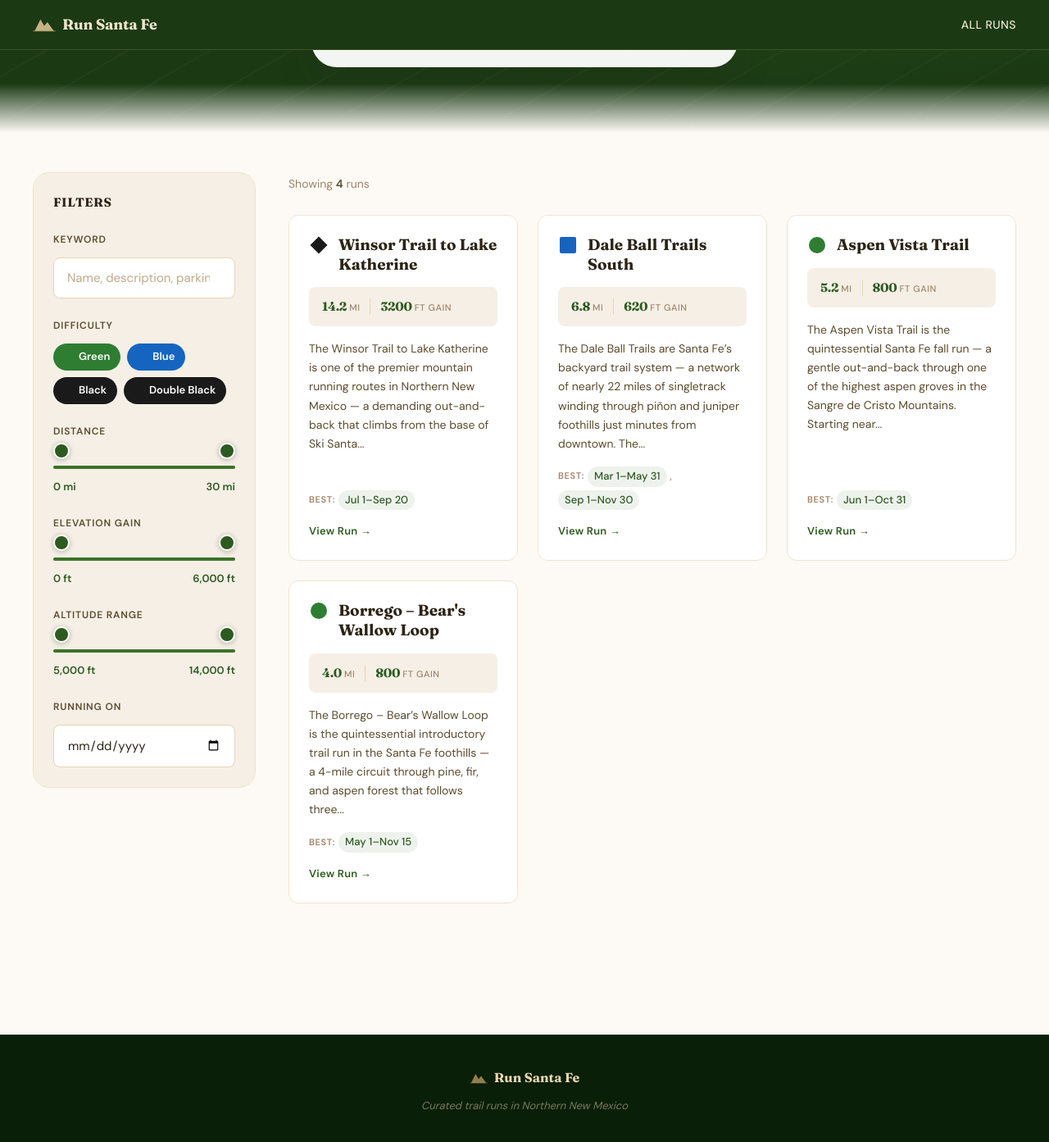
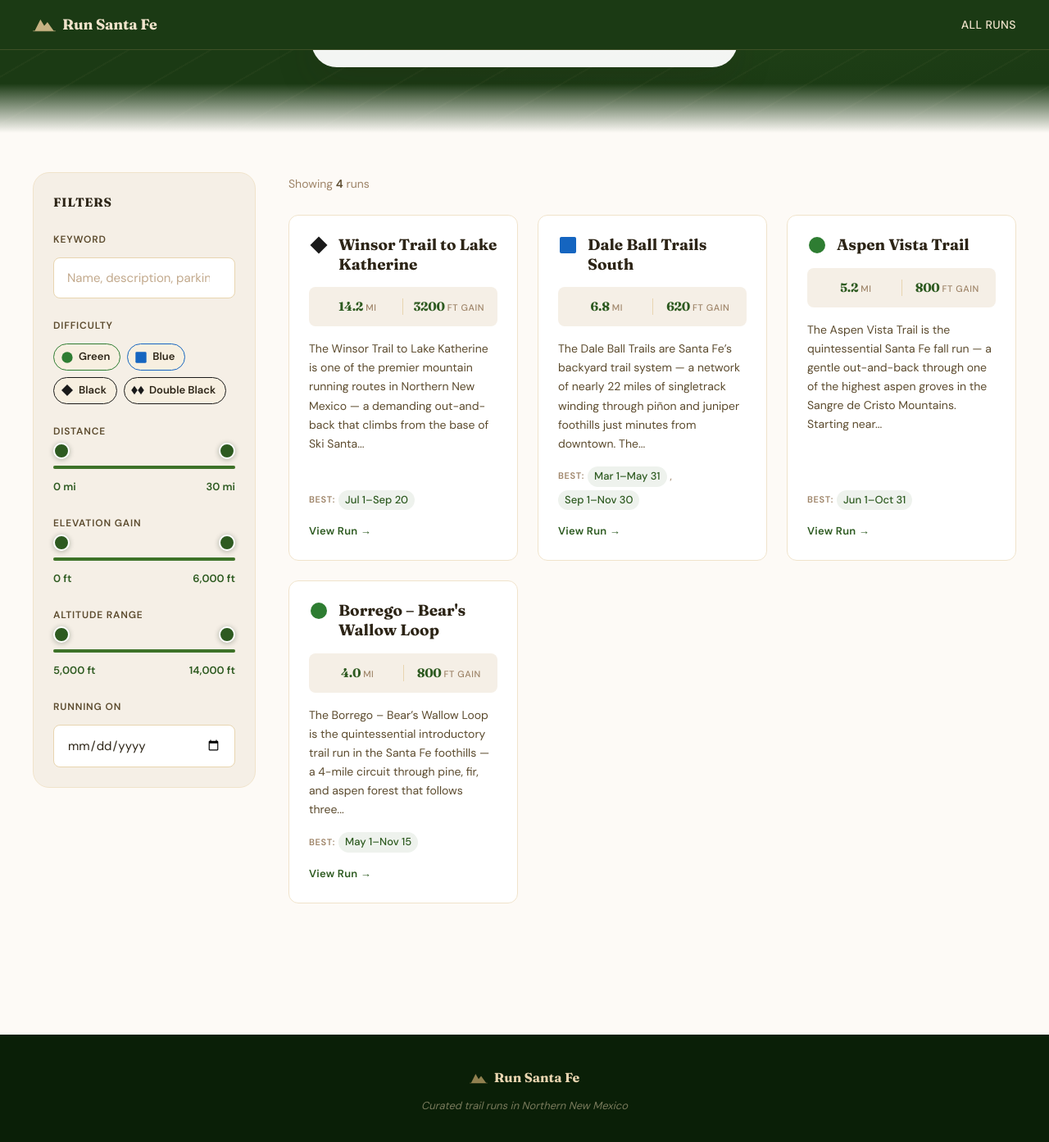
Before and after one commit to santa-fe-runs/santa-fe-run, a Jekyll site: the page built from index.html, in a window 1280 px wide and 1400 px high, scrolled down 428 px. Shown: the top 1393 px of the window at 82% size. Built offline with Jekyll 4.4.1, drawn with Linux system fonts in a browser that asks for light colours.

Commit message:
Balance card stat items with flex: 1 and centered content
Distance and elevation gain items were unequal widths since they
sized to content. flex: 1 + justify-content: center makes both
halves equal and keeps the divider exactly centered.

Co-Authored-By: Claude Sonnet 4.6 <noreply@anthropic.com>

```diff
--- a/_sass/_components.scss
+++ b/_sass/_components.scss
@@ -206,8 +206,10 @@
 .stat-item {
   display: flex;
   align-items: baseline;
+  justify-content: center;
   gap: 3px;
   white-space: nowrap;
+  flex: 1;
 }
 
 .stat-value {
@@ -392,14 +394,14 @@
   .difficulty-badge { width: 16px; height: 16px; svg { width: 16px; height: 16px; } }
 
   &.active {
-    border-color: transparent;
-    color: $color-white;
+    color: var(--earth);
     font-weight: 600;
+    background: $tan-100;
 
-    &[data-diff="green"]        { background: $diff-green; }
-    &[data-diff="blue"]         { background: $diff-blue;  }
-    &[data-diff="black"]        { background: $diff-black; }
-    &[data-diff="double-black"] { background: $diff-black; }
+    &[data-diff="green"]        { border-color: $diff-green; }
+    &[data-diff="blue"]         { border-color: $diff-blue;  }
+    &[data-diff="black"]        { border-color: $diff-black; }
+    &[data-diff="double-black"] { border-color: $diff-black; }
   }
 
   &:focus-visible {
```
